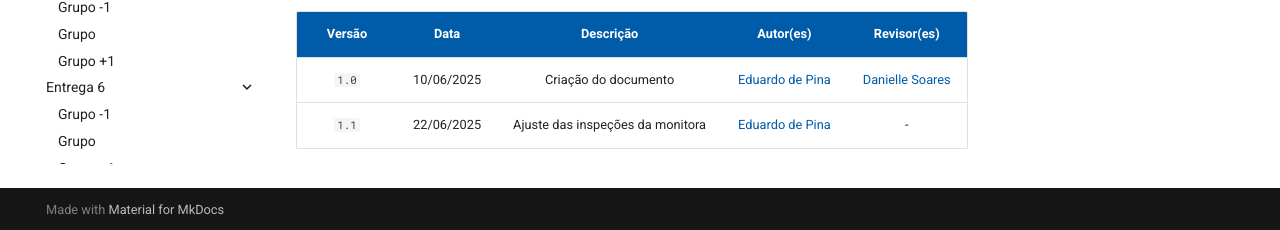
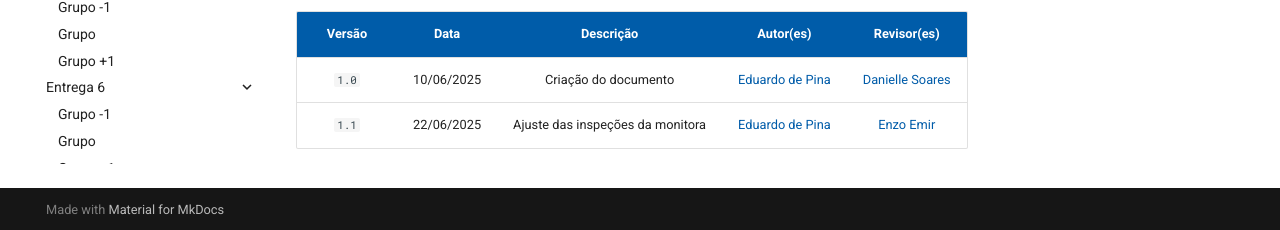
Before and after one commit to eduardodpms/REQ-FGTS, an MkDocs documentation site: the page built from docs/Inspecao/Introducao.md, in a window 1280 px wide and 900 px high, scrolled down 1924 px. Shown: the part 667-897 px from the top of the window. Built offline with MkDocs 1.6.1 and Material for MkDocs 9.7.7, drawn with Linux system fonts in a browser that asks for light colours; comment, search, counter and statistics services are not loaded.

Commit message:
docs: Revisão

```diff
--- a/docs/Inspecao/Introducao.md
+++ b/docs/Inspecao/Introducao.md
@@ -238,4 +238,4 @@ Aqui, apresenta-se uma tabela para navegação rápida entre os conteúdos da se
 | Versão | Data | Descrição | Autor(es) | Revisor(es) |
 | :-: | :-: | :-: | :-: | :-: |
 | `1.0` | 10/06/2025 | Criação do documento | [Eduardo de Pina](https://github.com/eduardodpms) | [Danielle Soares](https://github.com/danielle-soaress) |
-| `1.1` | 22/06/2025 | Ajuste das inspeções da monitora | [Eduardo de Pina](https://github.com/eduardodpms) | - |
+| `1.1` | 22/06/2025 | Ajuste das inspeções da monitora | [Eduardo de Pina](https://github.com/eduardodpms) | [Enzo Emir](https://github.com/EnzoEmir) |
```
Also changed, not shown: docs/Inspecao/Entrega-5/Grupo-menos-1.md (+1 -1 lines).
